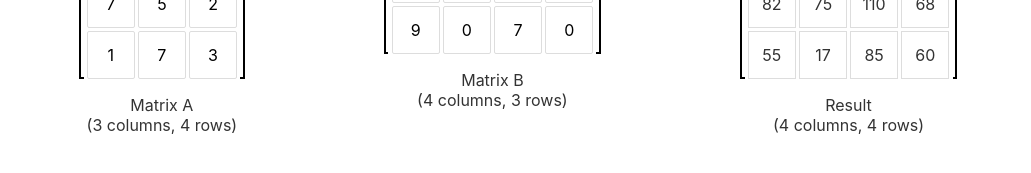
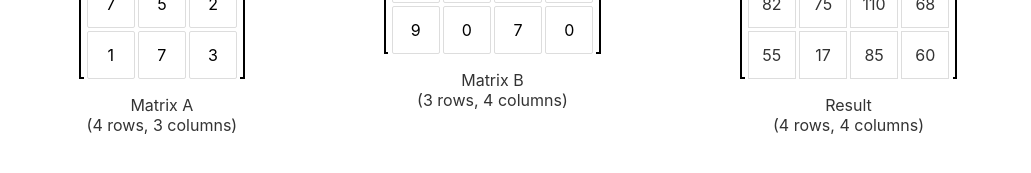
Before and after one commit to laszlokorte/matrix-multiplication, a Svelte app: page / in a window 1280 px wide. Shown: the part 372-545 px from the top of the page, without its empty margins (122-1153 px from the left). Built offline with nearby package versions, Linux system fonts and the light colour scheme.

Commit message:
improve labels

```diff
--- a/src/App.svelte
+++ b/src/App.svelte
@@ -199,6 +199,10 @@
 		text-align: center;
 	}
 
+	.matrix-label > span {
+		white-space: nowrap;
+	}
+
 	.control-corner {
 		grid-column: vertical;
 		grid-row: horizontal;
@@ -329,7 +333,7 @@
 
 	<div class="equation">
 	<div class="matrix-control">
-		<div class="matrix-label">Matrix A<br>({columnsA} columns, {rowsA} rows)</div>
+		<div class="matrix-label">Matrix A<br><span>({rowsA} rows, {columnsA} columns)</span></div>
 		<div class="control-corner">
 			<button title="Shuffle value of Matrix A" on:click={shuffleA}>🔀️</button>
 		</div>
@@ -361,7 +365,7 @@
 	</div>
 
 	<div class="matrix-control">
-		<div class="matrix-label">Matrix B<br>({columnsB} columns, {rowsB} rows)</div>
+		<div class="matrix-label">Matrix B<br><span>({rowsB} rows, {columnsB} columns)</span></div>
 		<div class="control-corner">
 			<button on:click={shuffleB} title="Shuffle values of Matrix B">🔀️</button>
 		</div>
@@ -393,7 +397,7 @@
 	</div>
 
 	<div class="matrix-control">
-		<div class="matrix-label">Result<br>({columnsResult} columns, {rowsResult} rows)</div>
+		<div class="matrix-label">Result<br><span>({rowsResult} rows, {columnsResult} columns)</span></div>
 	<div class="matrix" style={`--rows: ${rowsA}; --columns: ${columnsB};`}>
 	{#each result as rows, r}
 		{#each rows as v, c}
```
